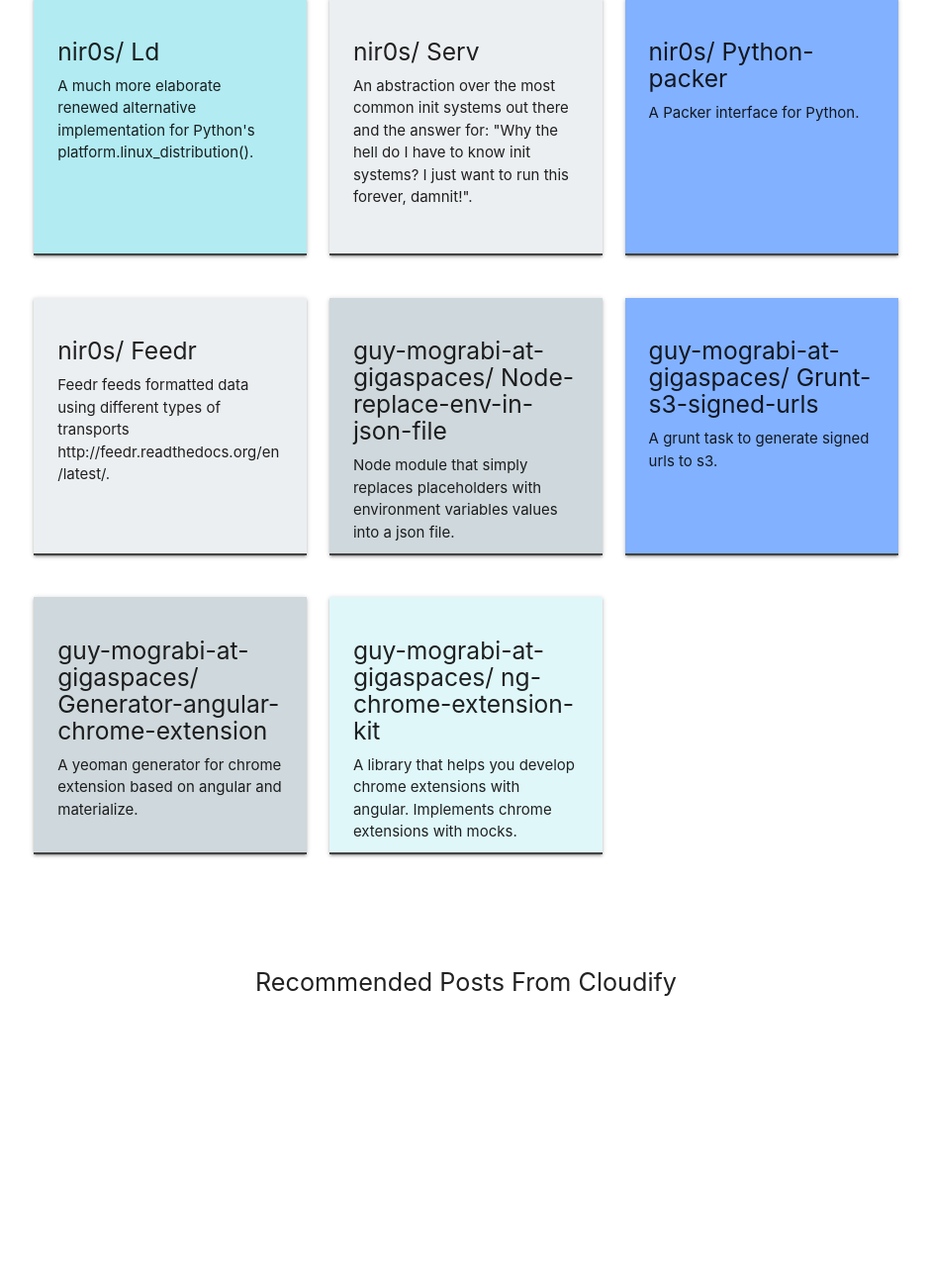
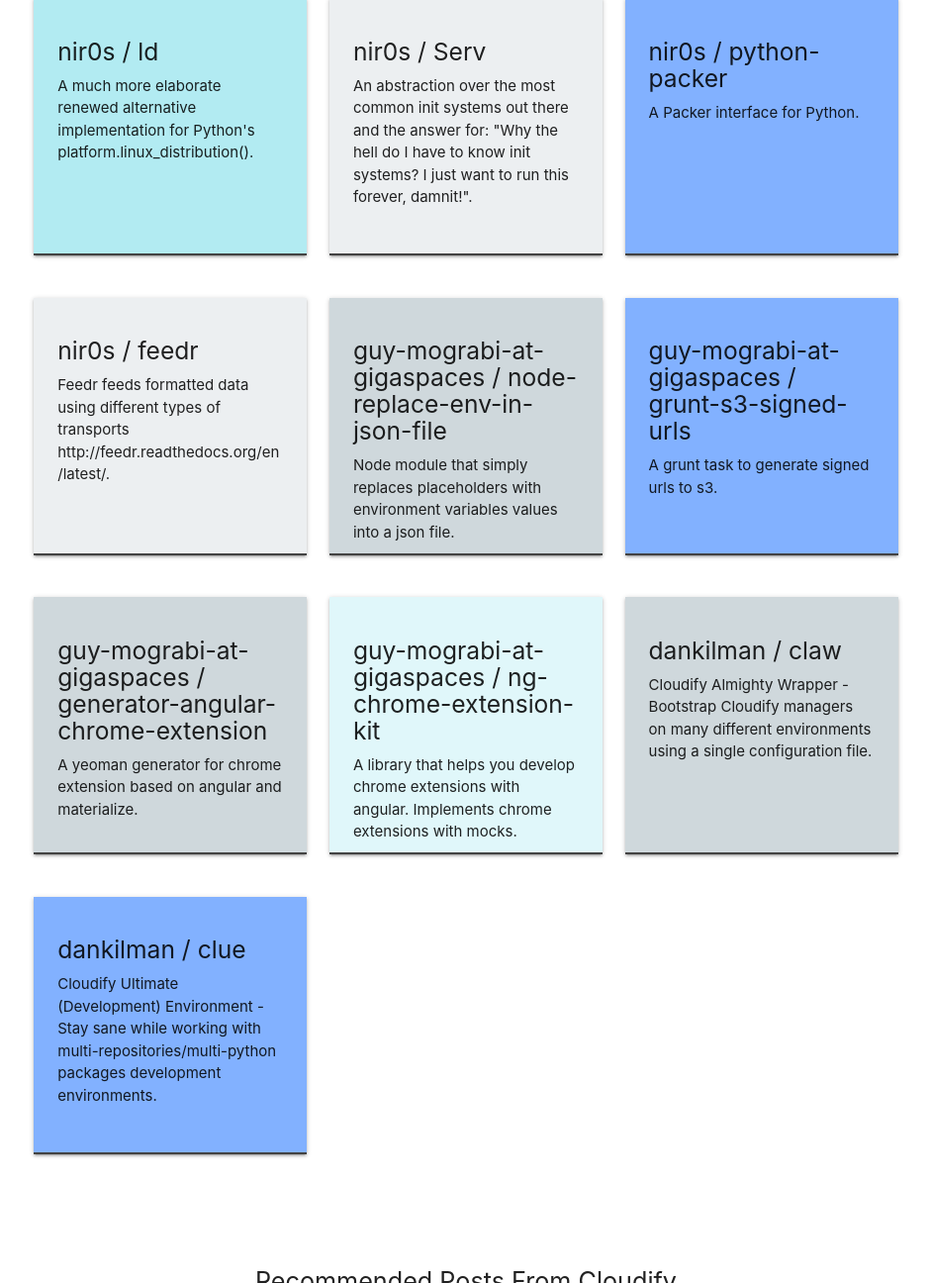
Before and after one commit to cloudify-cosmo/cloudify-cosmo.github.io, a website: page index.html in a window 1280 px wide. Shown: the part 1504-2800 px from the top of the page at 99% size, without its empty margins (169-1110 px from the left). Before the commit the page ends 2571 px from the top, so only its background shows below. Drawn offline with nearby package versions, Linux system fonts and the light colour scheme.

Commit message:
add clue and claw repositories

```diff
--- a/index.html
+++ b/index.html
@@ -47,7 +47,7 @@
 			<a href="https://github.com/cloudify-cosmo/repex">
 				<div class="card blue-grey lighten-4">
 					<div class="card-content">
-						<h5>Repex</h5>
+						<h5>repex</h5>
 						<p>A smarter regex based file manipulator.</p>
 					</div>
 				</div>
@@ -67,7 +67,7 @@
 			<a href="https://github.com/cloudify-cosmo/hubot-flowdock-irc-relay">
 				<div class="card blue accent-1">
 					<div class="card-content">
-						<h5>Hubot-flowdock-irc-relay</h5>
+						<h5>hubot-flowdock-irc-relay</h5>
 						<p>A Hubot script that provides a 2-way sync between an IRC channel and a Flowdock flow.</p>
 					</div>
 				</div>
@@ -77,7 +77,7 @@
 			<a href="https://github.com/cloudify-cosmo/flask-securest">
 				<div class="card cyan lighten-5">
 					<div class="card-content">
-						<h5>Flask-securest</h5>
+						<h5>flask-secuREST</h5>
 						<p>REST Security implementation for REST Gateway.</p>
 					</div>
 				</div>
@@ -87,7 +87,7 @@
 			<a href="https://github.com/cloudify-cosmo/depypi">
 				<div class="card cyan lighten-4">
 					<div class="card-content">
-						<h5>Depypi</h5>
+						<h5>depypi</h5>
 						<p>A Tool for deploying Python packages to PyPI with multiple user support and a Pythonic API.</p>
 					</div>
 				</div>
@@ -97,7 +97,7 @@
 			<a href="https://github.com/cloudify-cosmo/vagrant-automation-machines">
 				<div class="card cyan lighten-4">
 					<div class="card-content">
-						<h5>Vagrant-automation-machines</h5>
+						<h5>vagrant-automation-machines</h5>
 						<p>A boiler plate for automations relying on vagrant. simply clone and add files to "synced_folder" and a provision script..</p>
 					</div>
 				</div>
@@ -107,7 +107,7 @@
 			<a href="https://github.com/cloudify-cosmo/list-all-machines">
 				<div class="card blue-grey lighten-5">
 					<div class="card-content">
-						<h5>List-all-machines</h5>
+						<h5>list-all-machines</h5>
 						<p>Command line and library tool to list machines on the cloud.</p>
 					</div>
 				</div>
@@ -124,7 +124,7 @@
 			<a href="https://github.com/nir0s/ld">
 				<div class="card cyan lighten-4">
 					<div class="card-content">
-						<h5>nir0s/ Ld</h5>
+						<h5>nir0s / ld</h5>
 						<p>A much more elaborate renewed alternative implementation for Python's platform.linux_distribution().</p>
 					</div>
 				</div>
@@ -134,7 +134,7 @@
 			<a href="https://github.com/nir0s/serv">
 				<div class="card blue-grey lighten-5">
 					<div class="card-content">
-						<h5>nir0s/ Serv</h5>
+						<h5>nir0s / Serv</h5>
 						<p>An abstraction over the most common init systems out there and the answer for: "Why the hell do I have to know init systems? I just want to run this forever, damnit!".</p>
 					</div>
 				</div>
@@ -144,7 +144,7 @@
 			<a href="https://github.com/nir0s/python-packer">
 				<div class="card blue accent-1">
 					<div class="card-content">
-						<h5>nir0s/ Python-packer</h5>
+						<h5>nir0s / python-packer</h5>
 						<p>A Packer interface for Python.</p>
 					</div>
 				</div>
@@ -154,7 +154,7 @@
 			<a href="https://github.com/nir0s/feedr">
 				<div class="card blue-grey lighten-5">
 					<div class="card-content">
-						<h5>nir0s/ Feedr</h5>
+						<h5>nir0s / feedr</h5>
 						<p>Feedr feeds formatted data using different types of transports http://feedr.readthedocs.org/en/latest/.</p>
 					</div>
 				</div>
@@ -164,7 +164,7 @@
 			<a href="https://github.com/guy-mograbi-at-gigaspaces/node-replace-env-in-json-file">
 				<div class="card blue-grey lighten-4">
 					<div class="card-content">
-						<h5>guy-mograbi-at-gigaspaces/ Node-replace-env-in-json-file</h5>
+						<h5>guy-mograbi-at-gigaspaces / node-replace-env-in-json-file</h5>
 						<p>Node module that simply replaces placeholders with environment variables values into a json file.</p>
 					</div>
 				</div>
@@ -174,7 +174,7 @@
 			<a href="https://github.com/guy-mograbi-at-gigaspaces/grunt-s3-signed-urls">
 				<div class="card blue accent-1">
 					<div class="card-content">
-						<h5>guy-mograbi-at-gigaspaces/ Grunt-s3-signed-urls</h5>
+						<h5>guy-mograbi-at-gigaspaces / grunt-s3-signed-urls</h5>
 						<p>A grunt task to generate signed urls to s3.</p>
 					</div>
 				</div>
@@ -184,7 +184,7 @@
 			<a href="https://github.com/guy-mograbi-at-gigaspaces/generator-angular-chrome-extension">
 				<div class="card blue-grey lighten-4">
 					<div class="card-content">
-						<h5>guy-mograbi-at-gigaspaces/ Generator-angular-chrome-extension</h5>
+						<h5>guy-mograbi-at-gigaspaces / generator-angular-chrome-extension</h5>
 						<p>A yeoman generator for chrome extension based on angular and materialize.</p>
 					</div>
 				</div>
@@ -194,13 +194,40 @@
 			<a href="https://github.com/guy-mograbi-at-gigaspaces/ng-chrome-extension-kit">
 				<div class="card cyan lighten-5">
 					<div class="card-content">
-						<h5>guy-mograbi-at-gigaspaces/ ng-chrome-extension-kit</h5>
+						<h5>guy-mograbi-at-gigaspaces / ng-chrome-extension-kit</h5>
 						<p>A library that helps you develop chrome extensions with angular. Implements chrome extensions with mocks.</p>
 					</div>
 				</div>
 			</a>
 		</div>
+		<div class="project col l4">
+			<a href="https://github.com/dankilman/claw">
+				<div class="card blue-grey lighten-4">
+					<div class="card-content">
+						<h5>dankilman / claw</h5>
+						<p>
+							Cloudify Almighty Wrapper - Bootstrap Cloudify managers on many different environments using a single
+							configuration file.
+						</p>
+					</div>
+				</div>
+			</a>
+		</div>
+		<div class="project col l4">
+			<a href="https://github.com/dankilman/clue">
+				<div class="card blue accent-1">
+					<div class="card-content">
+						<h5>dankilman / clue</h5>
+						<p>
+							Cloudify Ultimate (Development) Environment - Stay sane while working with
+							multi-repositories/multi-python packages development environments.
+						</p>
+					</div>
+				</div>
+			</a>
+		</div>
 	</div>
+
 	<div class="row center-align footer">
 		<div class="col s12"><p class="flow-text">Recommended Posts From Cloudify</p></div>
 	</div>
```
